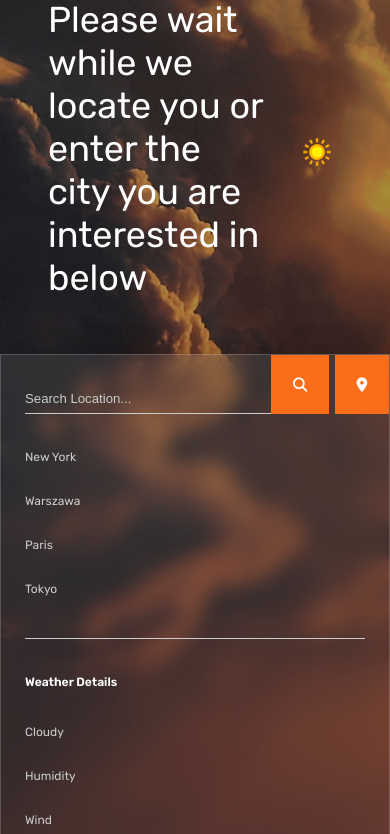
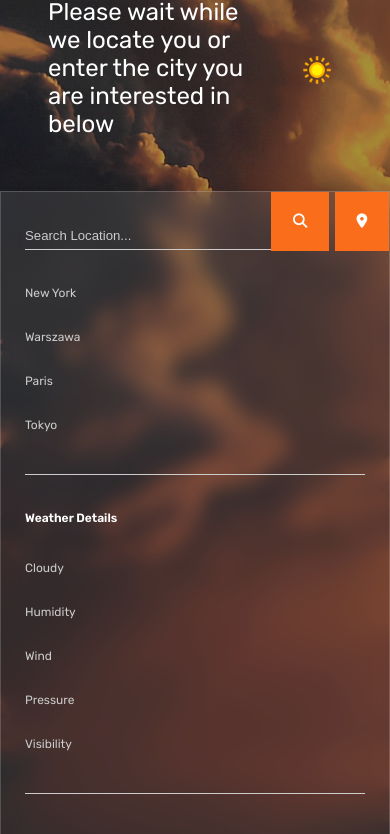
Before and after one commit to kamilsobik/weather-app-api, a plain HTML site: page index.html in a window 390 px wide. Shown: the part 71-905 px from the top of the page. Drawn offline with Linux system fonts and the light colour scheme.

Commit message:
fix styling

```diff
--- a/main.js
+++ b/main.js
@@ -41,7 +41,6 @@ async function getCurrentGeolocation() {
     await window.navigator.geolocation.getCurrentPosition((locations) => {
       const { latitude, longitude } = locations.coords;
       console.log(latitude, longitude);
-
       (error) => {
         alert(error.message);
       };
@@ -56,6 +55,8 @@ async function fetchCityName(latitude, longitude) {
   )
     .then((response) => response.json())
     .then((data) => {
+      console.log(data);
+
       if ((data.address.city = undefined)) {
         toNormalForm(data.address.city);
       } else {
--- a/sass/style.scss
+++ b/sass/style.scss
@@ -65,6 +65,7 @@ h3 {
   margin: 0;
   margin-bottom: 0.2em;
   font-size: 3em;
+  width: 60%;
 }
 
 .temp {
@@ -201,6 +202,11 @@ h3 {
     width: 100%;
     top: initial;
   }
+
+  .city-time h1 {
+    font-size: 2, 5em;
+    width: 90%;
+  }
 }
 
 @media screen and (max-width: 500px) {
@@ -210,6 +216,9 @@ h3 {
   .submit {
     right: 60px;
   }
+  .city-time h1 {
+    font-size: 2em;
+  }
 }
 
 @media screen and (max-height: 300px) {
```
Also changed, not shown: sass/style.css, 1 other file.
